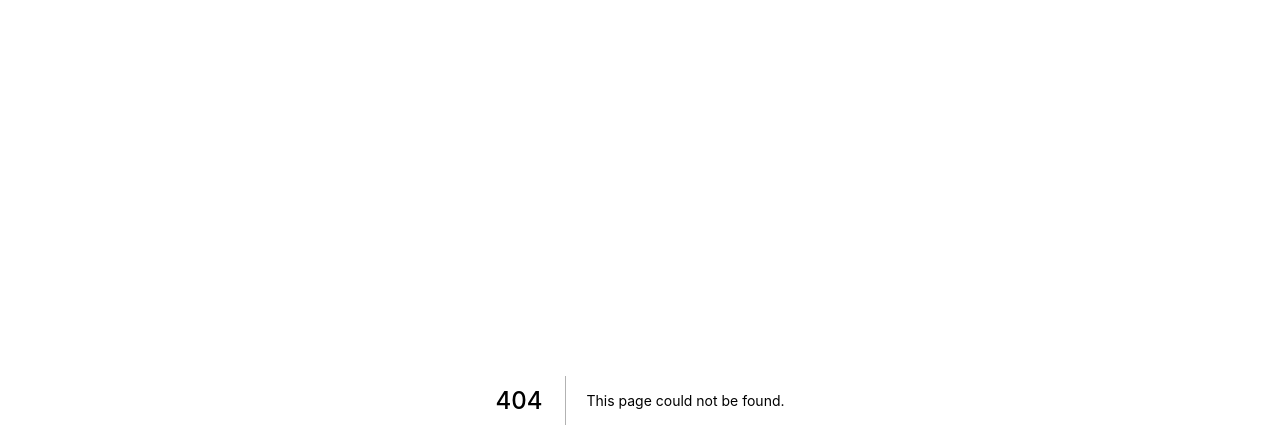
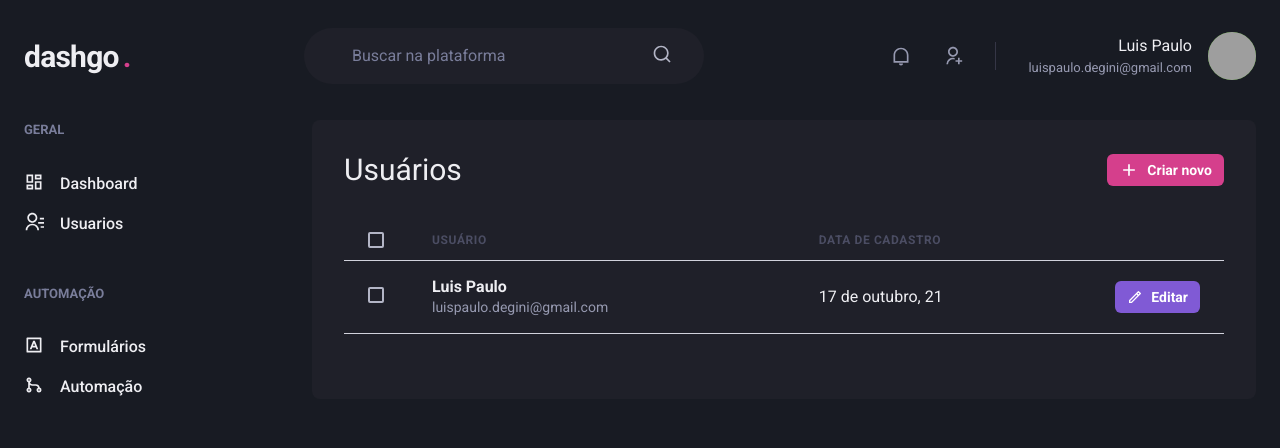
Before and after one commit to hitk1/next-dashgo, a Next.js app: page /users in a window 1280 px wide. Before the commit this address had no page. Shown: the top 448 px of the page. Built offline with nearby package versions, Linux system fonts and the light colour scheme; grey boxes are pictures that could not be loaded.

Commit message:
feat: Tela de listagem de usuários

```diff
--- /dev/null
+++ b/src/pages/users/index.tsx
@@ -0,0 +1,99 @@
+import {
+    Box,
+    Flex,
+    Heading,
+    Button,
+    Icon,
+    Table,
+    Thead,
+    Tr,
+    Th,
+    Td,
+    Tbody,
+    Checkbox,
+    Text,
+} from '@chakra-ui/react'
+import { RiAddLine, RiPencilLine } from 'react-icons/ri'
+import { Header } from '../../components/Header'
+import { Sidebar } from '../../components/Sidebar'
+
+export default function UserList() {
+    return (
+        <Box>
+            <Header />
+            <Flex w="100%" my="6" maxWidth={1480} mx="auto" px="6">
+                <Sidebar />
+
+                <Box
+                    flex="1"
+                    borderRadius={8}
+                    bg="gray.800"
+                    p="8"
+                >
+                    <Flex
+                        mb="8"
+                        align="center"
+                        justify="space-between"
+                    >
+                        <Heading
+                            size="lg"
+                            fontWeight="normal"
+                        >
+                            Usuários
+                        </Heading>
+                        <Button
+                            as="a"
+                            size="sm"
+                            fontSize="sm"
+                            colorScheme="pink"
+                            leftIcon={<Icon as={RiAddLine} fontSize={20} />}
+                        >
+                            Criar novo
+                        </Button>
+                    </Flex>
+
+                    <Table>
+                        <Thead>
+                            <Tr>
+                                <Th px="6" color="gray.300" width="8">
+                                    <Checkbox colorScheme="pink" />
+                                </Th>
+                                <Th>Usuário</Th>
+                                <Th>Data de Cadastro</Th>
+                                <Th w="1"></Th>
+                            </Tr>
+                        </Thead>
+                        <Tbody>
+                            <Tr>
+                                <Td px="6">
+                                    <Checkbox colorScheme="pink" />
+                                </Td>
+                                <Td>
+                                    <Box>
+                                        <Text fontWeight="bold">Luis Paulo</Text>
+                                        <Text fontSize="sm" color="gray.300">luispaulo.degini@gmail.com</Text>
+                                    </Box>
+                                </Td>
+                                <Td>
+                                    17 de outubro, 21
+                                </Td>
+                                <Td>
+                                    <Button
+                                        as="a"
+                                        size="sm"
+                                        fontSize="sm"
+                                        colorScheme="purple"
+                                        leftIcon={<Icon as={RiPencilLine} fontSize={16} />}
+                                    >
+                                        Editar
+                                    </Button>
+                                </Td>
+                            </Tr>
+                        </Tbody>
+                    </Table>
+                </Box>
+
+            </Flex>
+        </Box>
+    )
+}
```
